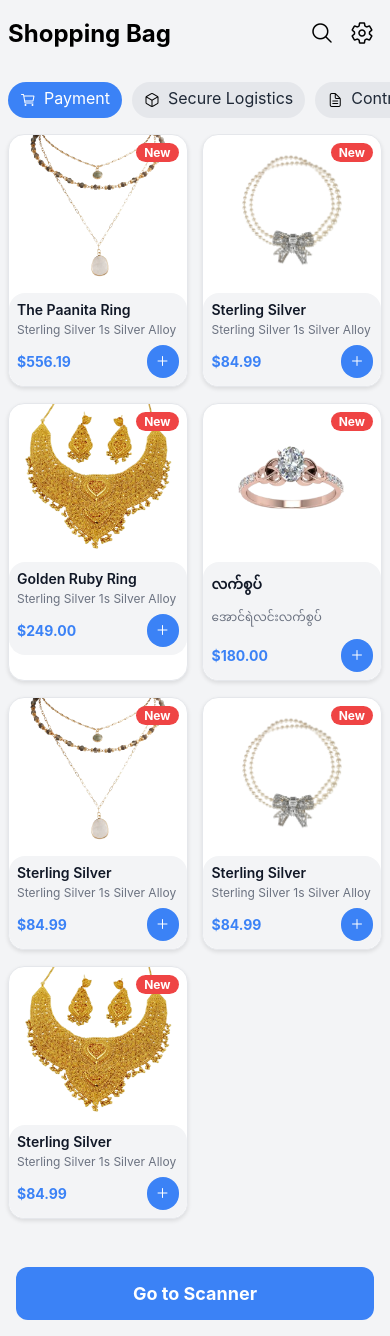
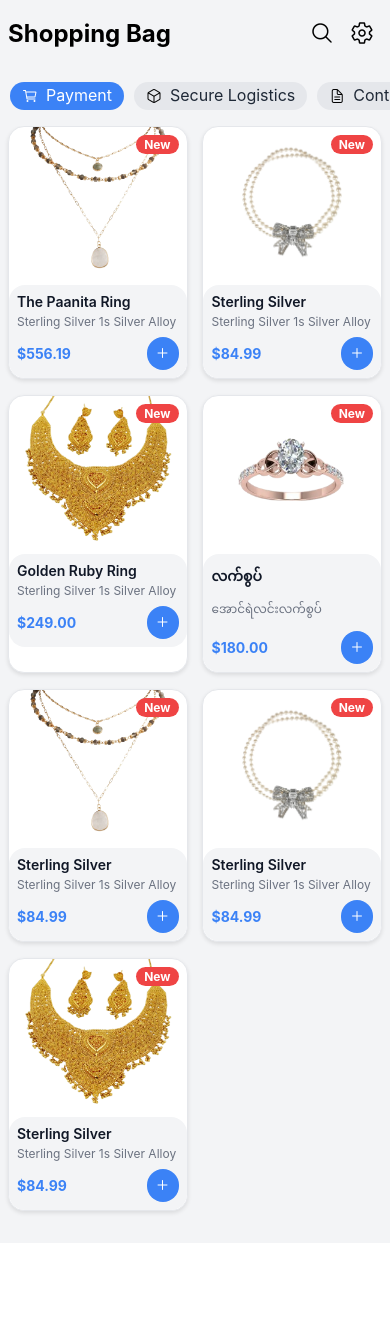
Before and after one commit to YellMinNaing-micro/RFID-UHF-Scanner, a React Native app: screen /Home in a window 390 px wide. After the commit the page ends 1243 px from the top, so only its background shows below. Built offline with nearby package versions, Linux system fonts and the light colour scheme.

Commit message:
Update Home.tsx

```diff
--- a/src/screens/Home.tsx
+++ b/src/screens/Home.tsx
@@ -43,7 +43,7 @@ const ProductCard = ({ product, navigation }: ProductCardProps) => {
                     <Text style={styles.cardPrice}>${product.price}</Text>
                     <Pressable
                         style={styles.plusButton}
-                        // onPress={() => navigation.navigate("ProductDetail", { id: product.id })}
+                         onPress={() => navigation.navigate("Detail", { id: product.id })}
                     >
                         <Ionicons name="add" size={16} color="#fff" />
                     </Pressable>
@@ -77,7 +77,7 @@ export default function HomeScreen({ navigation }: HomeProps) {
         menuOptions.forEach((option) => {
             Animated.timing(animatedValues[option.label], {
                 toValue: option.label === selectedOption ? 1 : 0,
-                duration: 500,
+                duration: 300,
                 useNativeDriver: false,
             }).start();
         });
@@ -128,13 +128,13 @@ export default function HomeScreen({ navigation }: HomeProps) {
                                         flexDirection: "row",
                                         alignItems: "center",
                                         paddingHorizontal: 12,
-                                        paddingVertical: 6,
+                                        paddingVertical: 5,
                                         borderRadius: 9999,
                                         backgroundColor: animatedBg,
                                     }}
                                 >
                                     <Ionicons name={option.icon} size={16} color={iconColor} />
-                                    <Text style={{ color: textColor, marginLeft: 8, fontSize: 16, marginBottom: 4}}>{option.label}</Text>
+                                    <Text style={{ color: textColor, marginLeft: 8, fontSize: 16, marginTop: -2 }}>{option.label}</Text>
                                 </Animated.View>
                             </Pressable>
                         );
@@ -152,20 +152,20 @@ export default function HomeScreen({ navigation }: HomeProps) {
                 columnWrapperStyle={{ justifyContent: "space-between" }}
             />
 
-            <Pressable
-                style={{
-                    backgroundColor: "#3B82F6",
-                    margin: 16,
-                    padding: 16,
-                    borderRadius: 12,
-                    alignItems: "center",
-                }}
-                onPress={() => navigation.navigate("UhfScanner")} // ✅ navigate
-            >
-                <Text style={{ color: "#fff", fontSize: 18, fontWeight: "bold" }}>
-                    Go to Scanner
-                </Text>
-            </Pressable>
+            {/*<Pressable*/}
+            {/*    style={{*/}
+            {/*        backgroundColor: "#3B82F6",*/}
+            {/*        margin: 16,*/}
+            {/*        padding: 16,*/}
+            {/*        borderRadius: 12,*/}
+            {/*        alignItems: "center",*/}
+            {/*    }}*/}
+            {/*    onPress={() => navigation.navigate("UhfScanner")} // ✅ navigate*/}
+            {/*>*/}
+            {/*    <Text style={{ color: "#fff", fontSize: 18, fontWeight: "bold" }}>*/}
+            {/*        Go to Scanner*/}
+            {/*    </Text>*/}
+            {/*</Pressable>*/}
 
 
             {isLogoutVisible && (
@@ -209,7 +209,7 @@ const styles = StyleSheet.create({
     heading: { fontSize: 24, fontWeight: "bold" },
     headerIcons: { flexDirection: "row" },
     iconButton: { padding: 8, borderRadius: 9999 },
-    menuScroll: { marginVertical: 16, paddingLeft: 8, paddingRight: 8},
+    menuScroll: { marginVertical: 16, paddingLeft: 10, paddingRight: 10},
     card: {
         backgroundColor: "#fff",
         borderWidth: 1,
```
